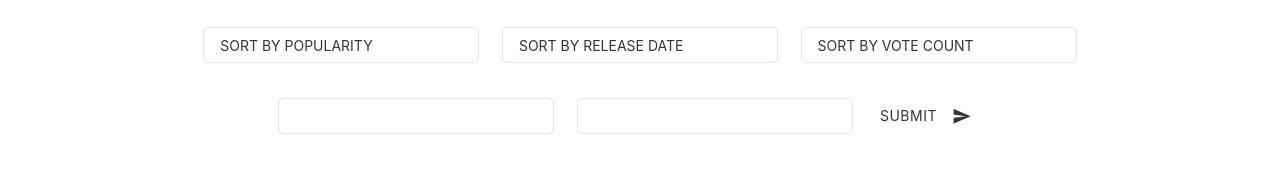
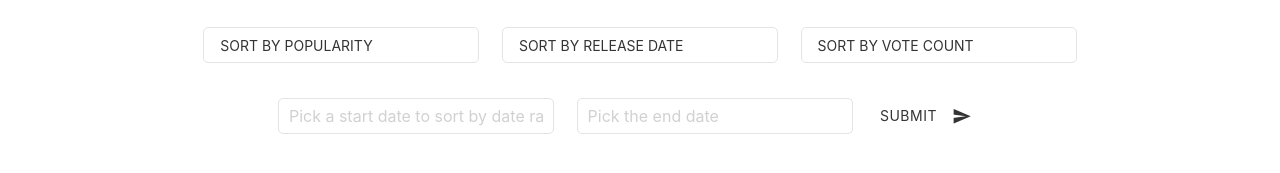
Before and after one commit to joeprabawa/oddbit, a plain HTML site: page index.html in a window 1280 px wide. Shown: the part 67-240 px from the top of the page. Drawn offline with nearby package versions, Linux system fonts and the light colour scheme; no server answers.

Commit message:
fix search by date

```diff
--- a/index.html
+++ b/index.html
@@ -62,10 +62,20 @@
       <div class="row">
         <form>
           <div class="col s12 m4 offset-m1">
-            <input type="text" class="datepicker" name="start" />
+            <input
+              type="text"
+              class="datepicker"
+              name="start"
+              placeholder="Pick a start date to sort by date range"
+            />
           </div>
           <div class="col s12 m4">
-            <input type="text" class="datepicker" name="end" />
+            <input
+              type="text"
+              class="datepicker"
+              name="end"
+              placeholder="Pick the end date "
+            />
           </div>
           <div class="s12 m4">
             <button
```
